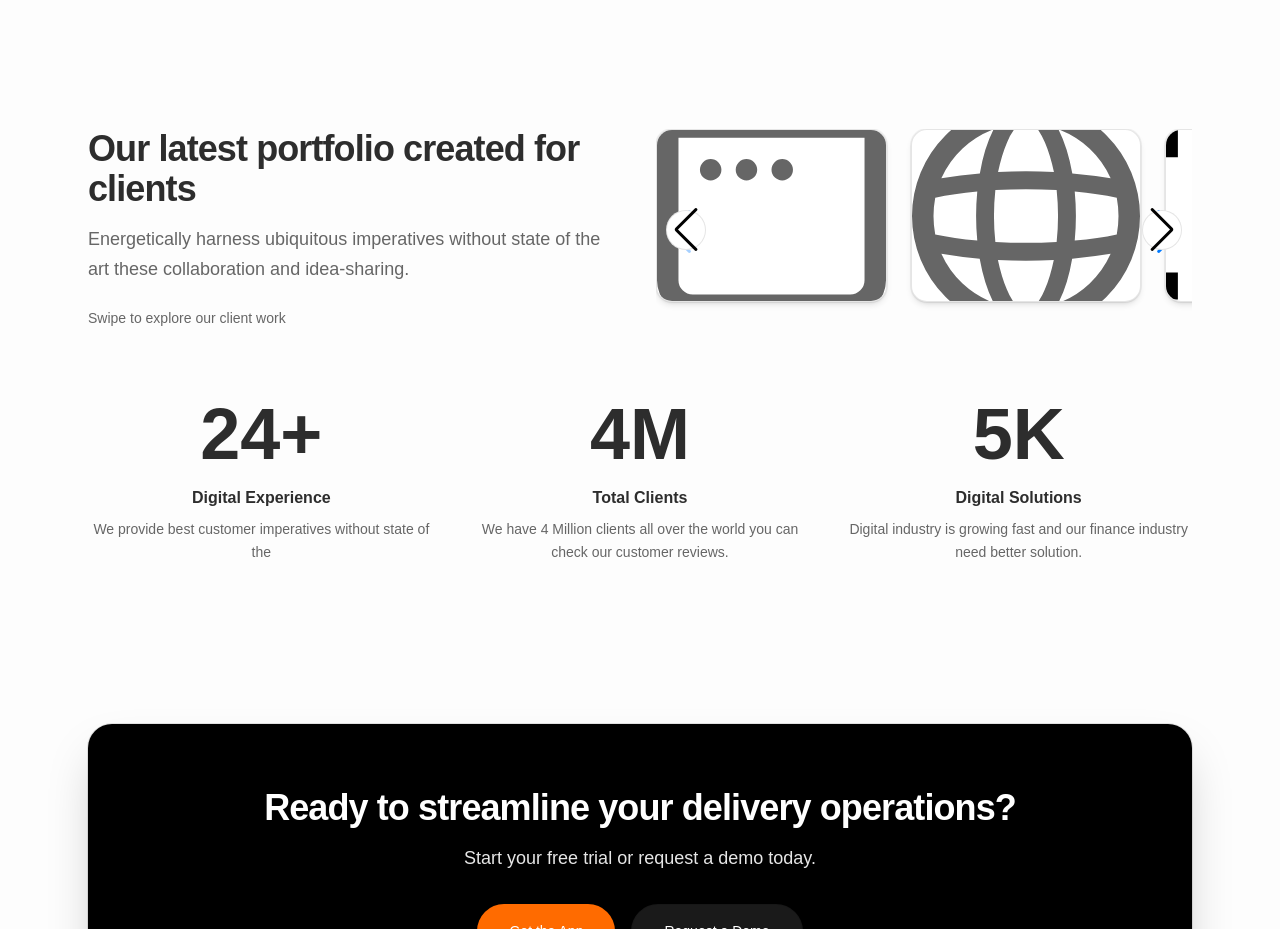
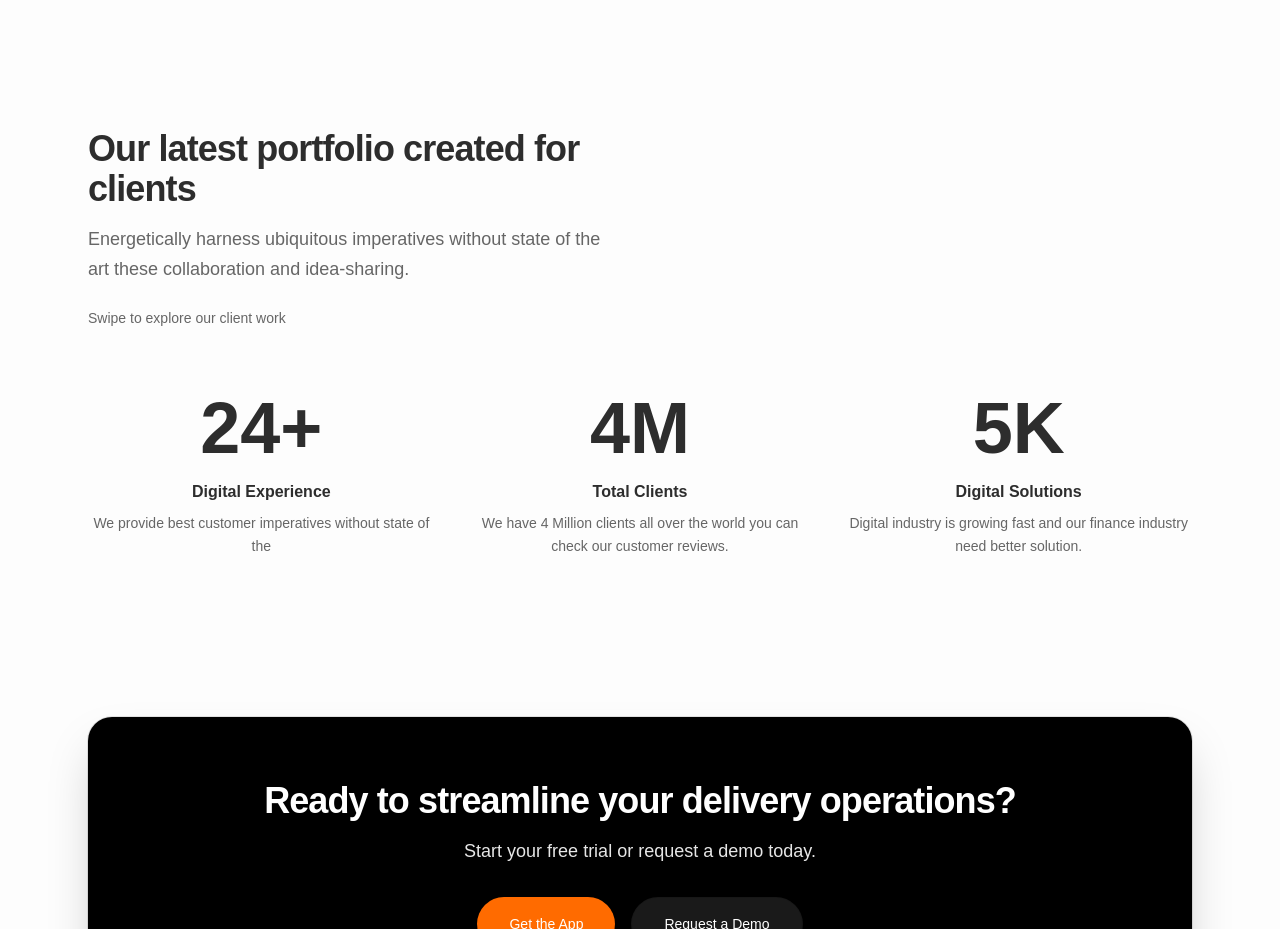
Before and after one commit to JaseemPayyanadan/delivero-website, a Next.js app: page / in a window 1280 px wide. Shown: the part 4020-4949 px from the top of the page. Built offline with nearby package versions, Linux system fonts and the light colour scheme.

Commit message:
Refactor ClientCarousel component layout and temporarily disable carousel in Home page

```diff
--- a/src/app/page.tsx
+++ b/src/app/page.tsx
@@ -139,7 +139,7 @@ export default function Home() {
             </p>
             <div className="mt-6 text-sm text-muted">Swipe to explore our client work</div>
           </div>
-          <ClientCarousel />
+          {/* <ClientCarousel /> */}
         </div>
 
         <div className="mt-16 grid gap-8 sm:grid-cols-3">
--- a/src/components/ClientCarousel.tsx
+++ b/src/components/ClientCarousel.tsx
@@ -19,7 +19,7 @@ const clients: Client[] = [
 export default function ClientCarousel() {
   const swiperRef = useRef<SwiperType | null>(null);
   return (
-    <div className="relative">
+    <div className="w-full">
       <Swiper
         modules={[Navigation, A11y]}
         navigation
@@ -27,7 +27,7 @@ export default function ClientCarousel() {
         slidesPerView={1.2}
         spaceBetween={16}
         breakpoints={{
-          640: { slidesPerView: 2, spaceBetween: 16 },
+          640: { slidesPerView: 1, spaceBetween: 16 },
           1024: { slidesPerView: 2.2, spaceBetween: 24 },
         }}
         className="pb-8!"
```
